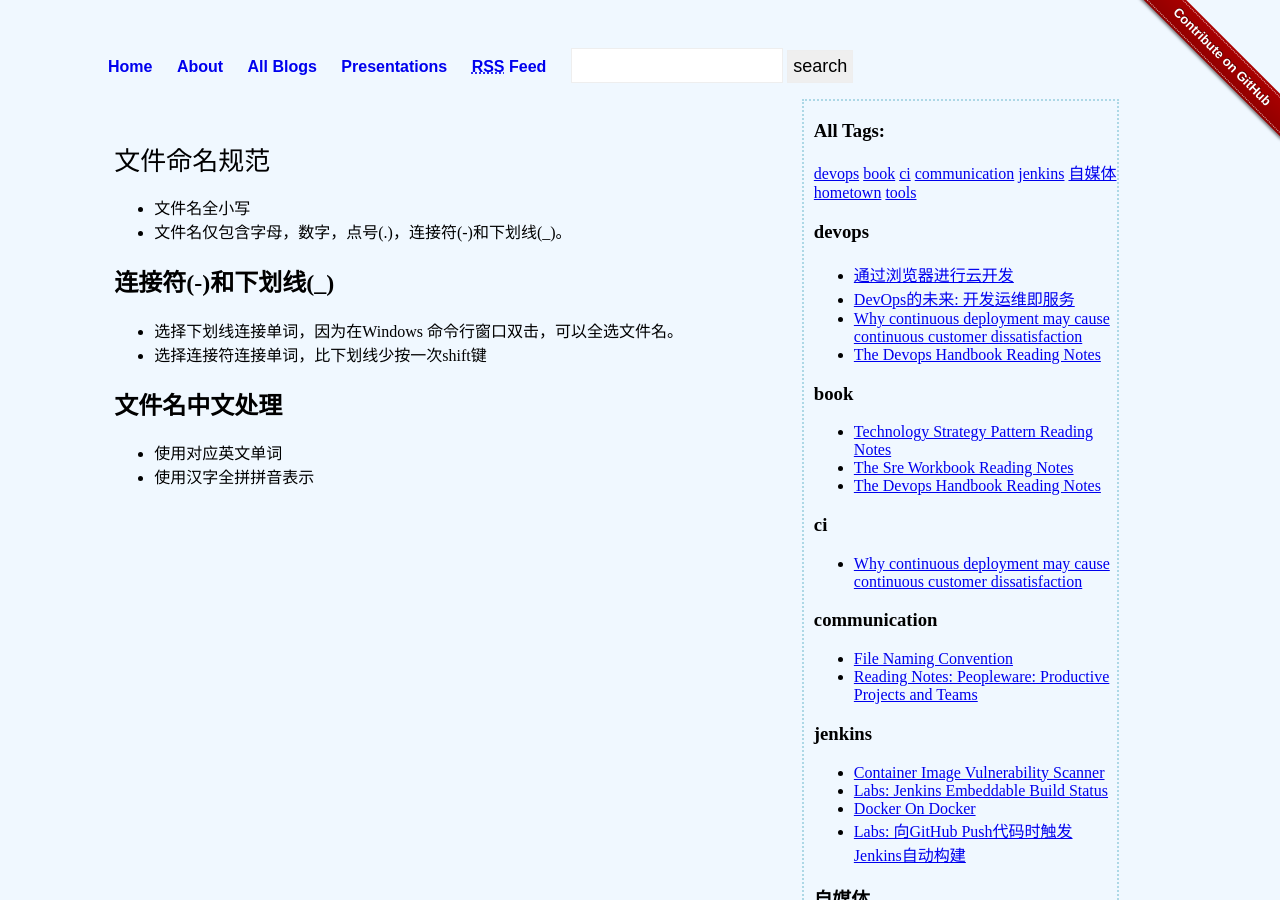
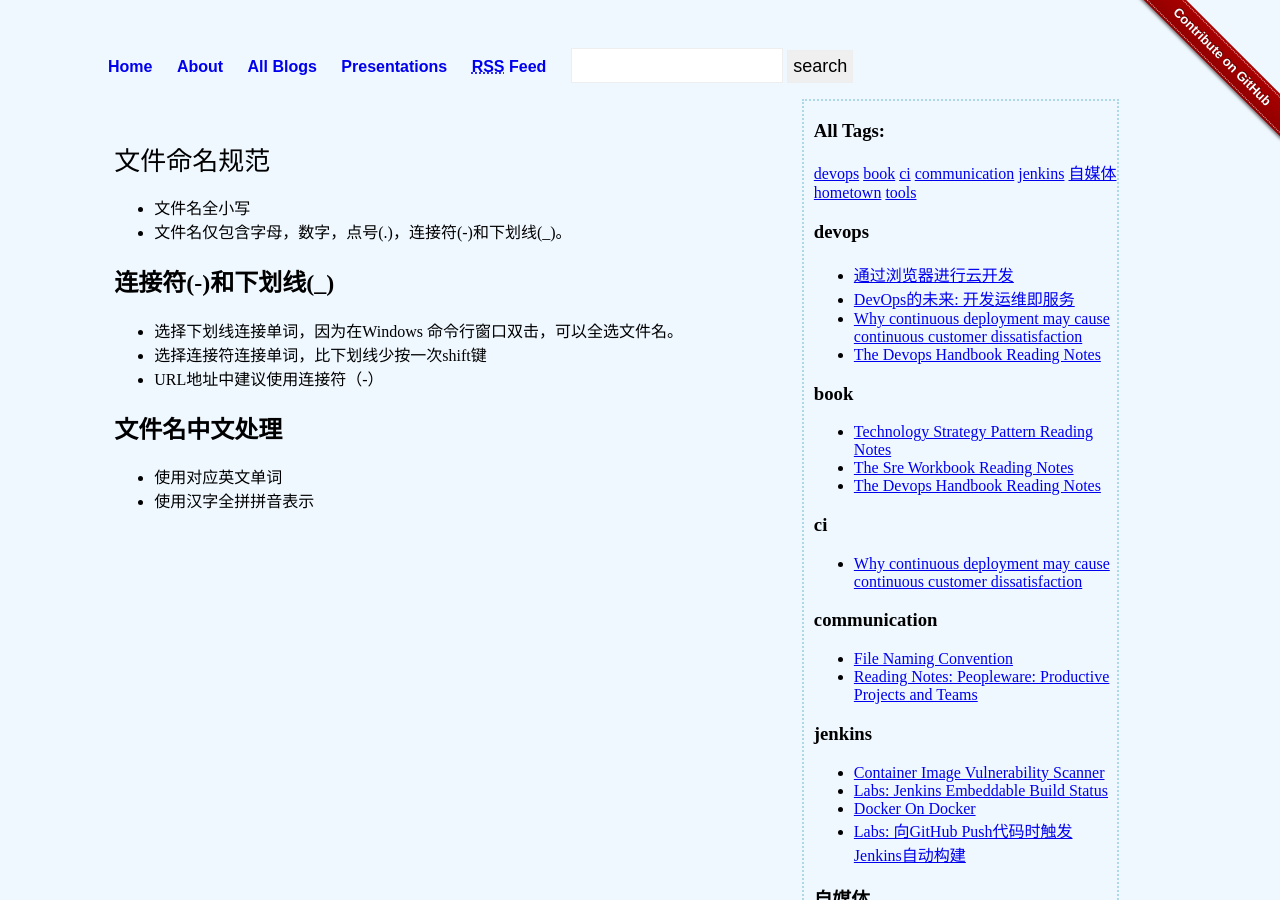
Before and after one commit to liuning0820/liuning0820.github.io, a Jekyll site: the page built from _cn/file-naming-convention-cn.md, in a window 1280 px wide and 900 px high. Built offline with Jekyll 4.4.1, drawn with Linux system fonts in a browser that asks for light colours; comment, search, counter and statistics services are not loaded.

```diff
--- a/_cn/file-naming-convention-cn.md
+++ b/_cn/file-naming-convention-cn.md
@@ -15,6 +15,7 @@ title: 文件命名规范
 
 - 选择下划线连接单词，因为在Windows 命令行窗口双击，可以全选文件名。
 - 选择连接符连接单词，比下划线少按一次shift键
+- URL地址中建议使用连接符（-）
 
 ## 文件名中文处理
 
```
Also changed, not shown: _en/file-naming-convention-en.md (+1 -0 lines).
